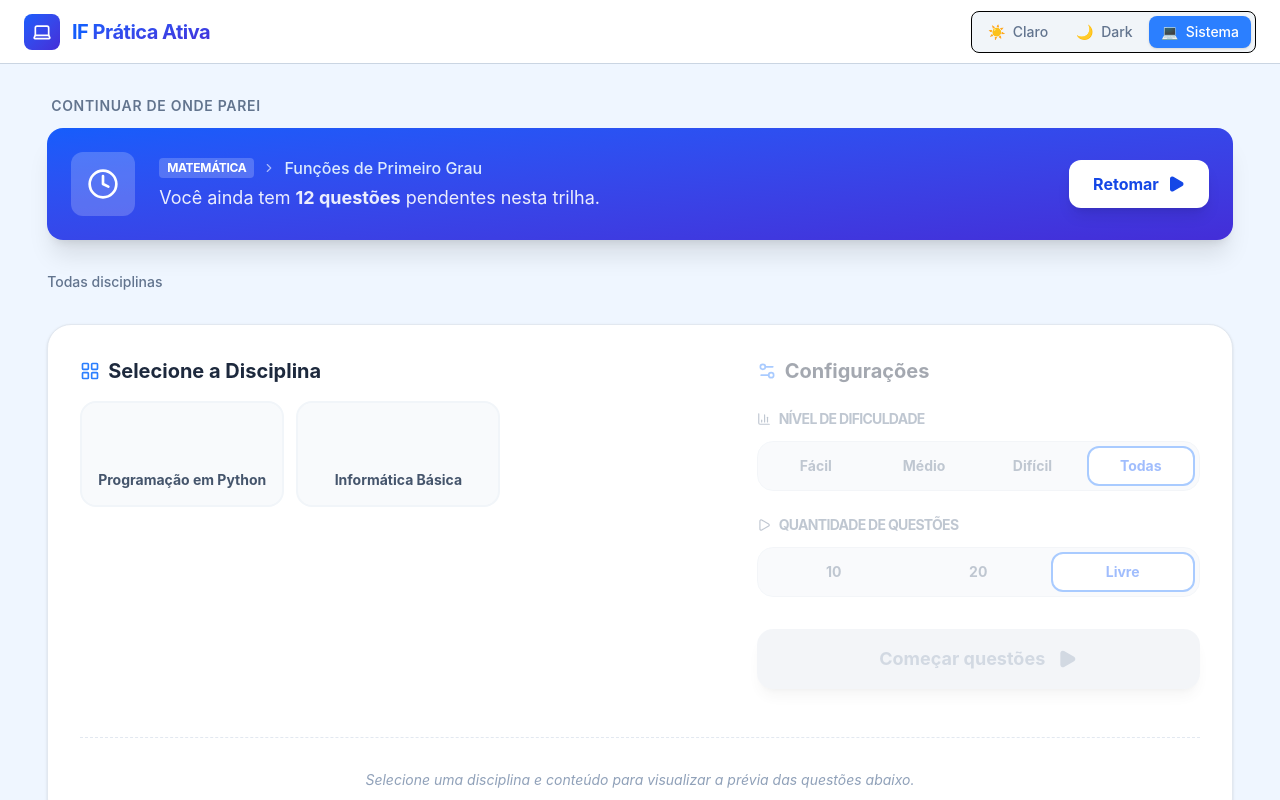
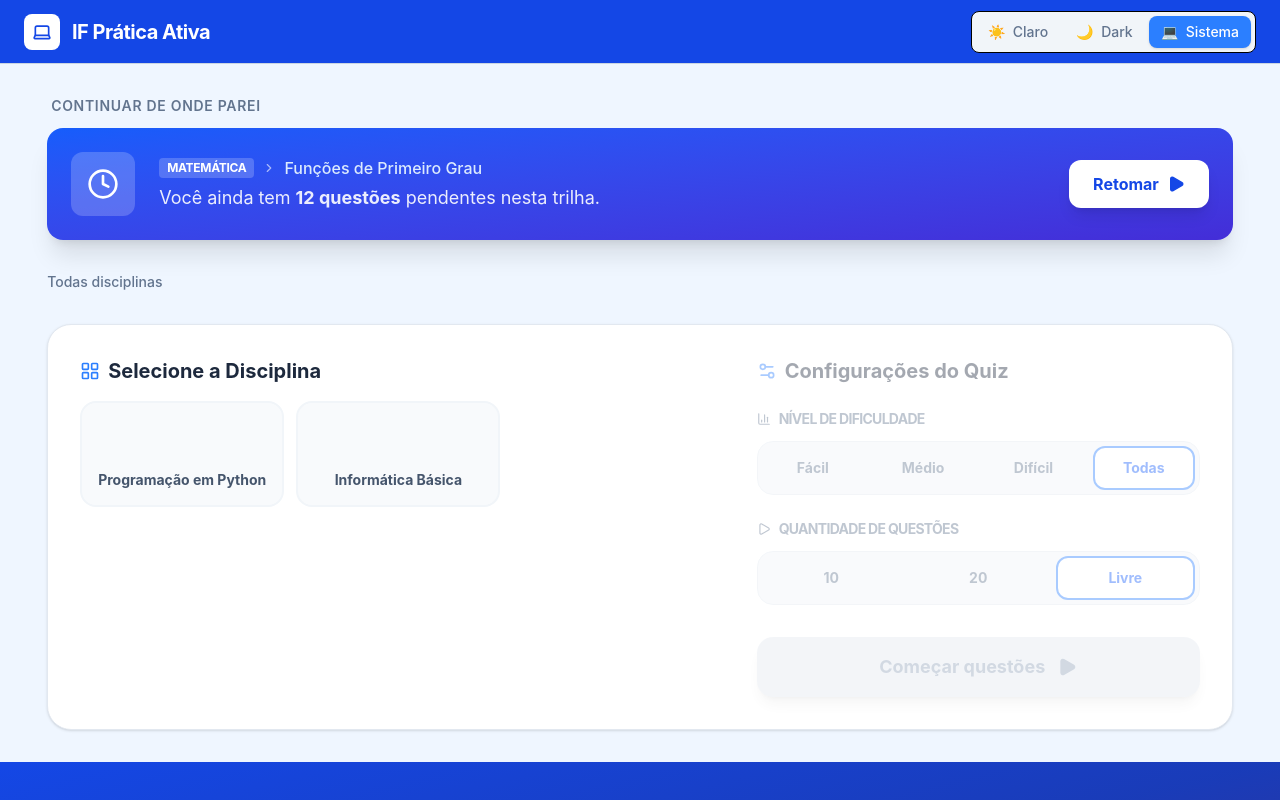
Before and after one commit to ArthurAssuncao/if-pratica-ativa, a React (Vite) app: page / in a window 1280 px wide. Shown: the top 800 px of the page. Built offline with nearby package versions, Linux system fonts and the light colour scheme; some icons are missing.

Commit message:
fix disciplines

```diff
--- a/src/components/Quiz.tsx
+++ b/src/components/Quiz.tsx
@@ -147,7 +147,8 @@ export default function Quiz({ quiz }: QuizProps) {
                 Questão {atual + 1} de {quiz.questions.length}
               </span>
               <span>
-                Foram realizadas {questoesRealizadas} de {quiz.questions.length}
+                Foram realizadas {questoesRealizadas.size} de{" "}
+                {quiz.questions.length}
               </span>
             </div>
             <span className="text-green-500 dark:text-green-400 hover:cursor-pointer hover:text-green-700 dark:hover:text-green-300 transition-all">
--- a/src/components/StudySelectionPage.tsx
+++ b/src/components/StudySelectionPage.tsx
@@ -38,7 +38,7 @@ export default function StudySelectionPage() {
     amount: "Livre",
   });
 
-  const [isReady, setIsReady] = useState(false);
+  const [isQuizReady, setIsQuizReady] = useState(false);
 
   const discipline = DISCIPLINES.find((d) => d.id === config.disciplineId);
   const quiz = useQuizGenerator({
@@ -64,24 +64,29 @@ export default function StudySelectionPage() {
 
   const handleStart = () => {
     console.log("Iniciando Quiz:", config);
-    setIsReady(true);
+    setIsQuizReady(true);
   };
 
   const handleReset = (level: "all" | "discipline") => {
-    if (level === "all")
+    if (level === "all") {
       setConfig((prev) => ({ ...prev, disciplineId: null, contentId: null }));
-    else setConfig((prev) => ({ ...prev, contentId: null }));
+    } else {
+      setConfig((prev) => ({ ...prev, contentId: null }));
+    }
+    setIsQuizReady(false);
   };
 
   return (
-    <div className="max-w-full mx-auto p-4 md:p-8 animate-in fade-in duration-500">
+    <div className="max-w-full min-w-[50vw] mx-auto p-4 md:p-8 animate-in fade-in duration-500 flex flex-col">
       {/* 1. Continue Section */}
-      {MOCK_PROGRESS && (
+
+      {MOCK_PROGRESS && !isQuizReady && (
         <ContinueCard
           progress={MOCK_PROGRESS}
           onContinue={() => console.log("Continuando...", MOCK_PROGRESS)}
         />
       )}
+
       <Breadcrumb
         config={config}
         onReset={handleReset}
@@ -89,14 +94,14 @@ export default function StudySelectionPage() {
         contentName={content?.name || ""}
       />
 
-      {isReady && (
-        <div className="bg-white dark:bg-slate-900 border border-slate-200 dark:border-slate-800 rounded-3xl p-6 md:p-8 shadow-sm">
+      {isQuizReady && (
+        <div className="bg-white dark:bg-slate-900 border border-slate-200 dark:border-slate-800 rounded-3xl p-6 md:p-8 shadow-sm items-center justify-center">
           <Quiz quiz={quiz} />
         </div>
       )}
 
-      {!isReady && (
-        <div className="bg-white dark:bg-slate-900 border border-slate-200 dark:border-slate-800 rounded-3xl p-6 md:p-8 shadow-sm">
+      {!isQuizReady && (
+        <div className="bg-white dark:bg-slate-900 border border-slate-200 dark:border-slate-800 rounded-3xl p-6 md:p-8 shadow-sm items-center justify-center">
           {/* 2. Breadcrumb */}
           <div className="grid grid-cols-1 lg:grid-cols-12 gap-10">
             <div className="lg:col-span-7">
@@ -114,13 +119,15 @@ export default function StudySelectionPage() {
                       key={discipline.id}
                       discipline={discipline}
                       isSelected={config.disciplineId === discipline.id}
-                      onSelect={(id) =>
+                      onSelect={(id) => {
+                        const isSame = id === config.disciplineId;
+
                         setConfig({
                           ...config,
-                          disciplineId: id,
-                          contentId: null, // Reseta o conteúdo ao trocar de disciplina
-                        })
-                      }
+                          disciplineId: isSame ? null : id,
+                          contentId: null,
+                        });
+                      }}
                     />
                   ))}
                 </div>
@@ -191,7 +198,7 @@ export default function StudySelectionPage() {
                 <div className="flex items-center gap-2 mb-6">
                   <Settings2 size={20} className="text-blue-500" />
                   <h2 className="text-xl font-bold text-slate-800 dark:text-slate-100">
-                    Configurações
+                    Configurações do Quiz
                   </h2>
                 </div>
 
@@ -242,13 +249,6 @@ export default function StudySelectionPage() {
                 </button>
               </section>
             </div>
-          </div>
-          {/* 7. Inline Questions Placeholder */}
-          <div className="mt-12 pt-8 border-t border-dashed border-slate-200 dark:border-slate-800 text-center">
-            <p className="text-slate-400 text-sm italic">
-              Selecione uma disciplina e conteúdo para visualizar a prévia das
-              questões abaixo.
-            </p>
           </div>{" "}
         </div>
       )}
--- a/src/components/ui/ButtonConfirm.tsx
+++ b/src/components/ui/ButtonConfirm.tsx
@@ -19,7 +19,7 @@ export const ButtonConfirm = ({
       disabled={disabled}
       className={`
         bg-green-600 hover:bg-green-500 hover:cursor-pointer
-        disabled:bg-slate-400 disabled:cursor-not-allowed
+        disabled:bg-slate-300 dark:disabled:bg-slate-700 disabled:cursor-not-allowed
         p-3 rounded-lg font-bold text-white
         transition-colors shadow-sm active:scale-95
         min-w-full
--- a/src/components/ui/Navbar.tsx
+++ b/src/components/ui/Navbar.tsx
@@ -7,17 +7,14 @@ interface NavbarProps {
 
 export const Navbar = ({ onOpenMenu }: NavbarProps) => {
   return (
-    <nav className="w-full h-16 border-b  bg-white dark:bg-slate-950 border-slate-300 dark:border-slate-600 flex items-center justify-between px-6 sticky top-0 z-50 transition-colors duration-300">
+    <nav className="w-full h-16 border-b  bg-blue-700  border-slate-300 dark:border-slate-600 flex items-center justify-between px-6 sticky top-0 z-50 transition-colors duration-300">
       {/* Lado Esquerdo: Logo e Nome */}
       <div className="flex items-center gap-3">
-        <div className="bg-linear-to-br from-blue-600 to-indigo-700 p-2 rounded-lg">
-          <Laptop className="text-white" size={20} />
+        <div className="bg-white p-2 rounded-lg">
+          <Laptop className="text-blue-700" size={20} />
         </div>
         <span className="text-xl font-bold tracking-tight text-blue-600 dark:text-white">
-          IF{" "}
-          <span className="bg-clip-text text-transparent bg-linear-to-br from-blue-600 to-indigo-700">
-            Prática Ativa
-          </span>
+          <span className="text-white">IF Prática Ativa</span>
         </span>
       </div>
 
--- a/src/components/ui/OptionSlider.tsx
+++ b/src/components/ui/OptionSlider.tsx
@@ -53,7 +53,7 @@ export function OptionSlider<T>({
   return (
     <div
       ref={containerRef}
-      className={`relative p-1 bg-slate-100 dark:bg-slate-900 rounded-2xl border border-slate-200 dark:border-slate-800 ${className}`}
+      className={`relative flex gap-2 p-1 bg-slate-100 dark:bg-slate-900 rounded-2xl border border-slate-200 dark:border-slate-800 ${className}`}
       style={{
         display: "grid",
         // Ajuste dinâmico para qualquer quantidade de opções
@@ -89,7 +89,7 @@ export function OptionSlider<T>({
               ${
                 isActive
                   ? "text-blue-600 dark:text-blue-400"
-                  : "text-slate-500 hover:text-slate-700 dark:text-slate-400 dark:hover:text-slate-200"
+                  : "text-slate-500 hover:text-slate-700 dark:text-slate-400 dark:hover:text-slate-200 border-2 border-transparent hover:border-slate-300 dark:hover:border-slate-500"
               }
             `}
           >
--- a/src/components/ui/ResultScreen.tsx
+++ b/src/components/ui/ResultScreen.tsx
@@ -7,14 +7,16 @@ export const ResultScreen = ({
   pontos: number;
   total: number;
 }) => (
-  <div className="max-w-md mx-auto mt-20 p-10 bg-slate-800 rounded-3xl text-center border border-slate-700 shadow-2xl">
-    <h2 className="text-3xl font-bold text-white mb-4">Resultado</h2>
-    <div className="text-6xl font-black text-blue-500 mb-6">
+  <div className="flex flex-col items-center justify-center  p-10 bg-slate-100 dark:bg-slate-800 rounded-3xl text-center border border-slate-300 dark:border-slate-700 shadow-2xl">
+    <h2 className="text-3xl font-bold text-slate-700 dark:text-white mb-4">
+      Resultado
+    </h2>
+    <div className="text-6xl font-black text-blue-600 mb-6">
       {pontos}/{total}
     </div>
     <button
       onClick={() => window.location.reload()}
-      className="flex items-center justify-center gap-2 w-full bg-slate-700 p-4 rounded-lg text-white hover:bg-slate-600 transition"
+      className="flex items-center justify-center gap-2 w-full bg-blue-500 dark:bg-slate-700 p-4 rounded-lg text-white hover:bg-blue-700 dark:hover:bg-slate-600 transition"
     >
       <RotateCcw size={20} /> Reiniciar Desafio
     </button>
--- a/src/index.css
+++ b/src/index.css
@@ -2,3 +2,11 @@
 @import-normalize;
 
 @custom-variant dark (&:where(.dark, .dark *));
+
+button:hover {
+  cursor: pointer;
+}
+
+button:disabled {
+  cursor: not-allowed;
+}
```
